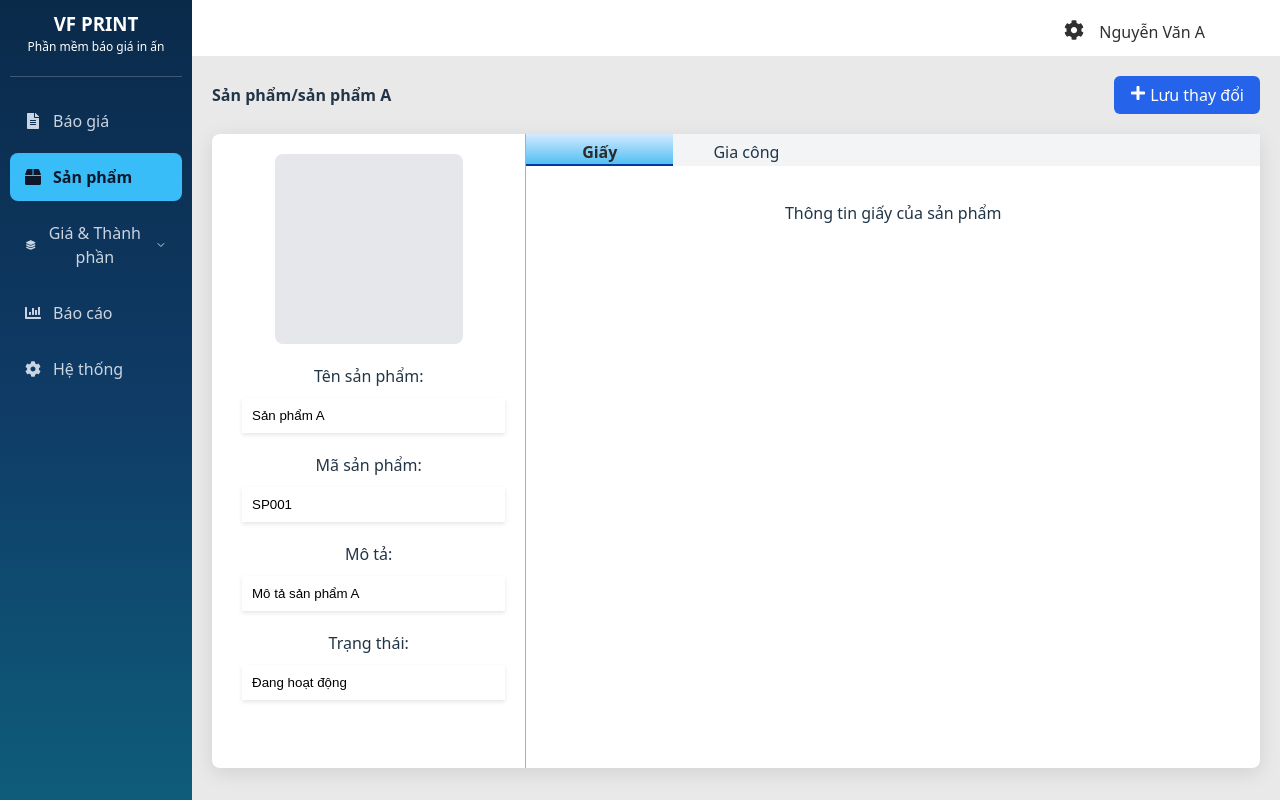
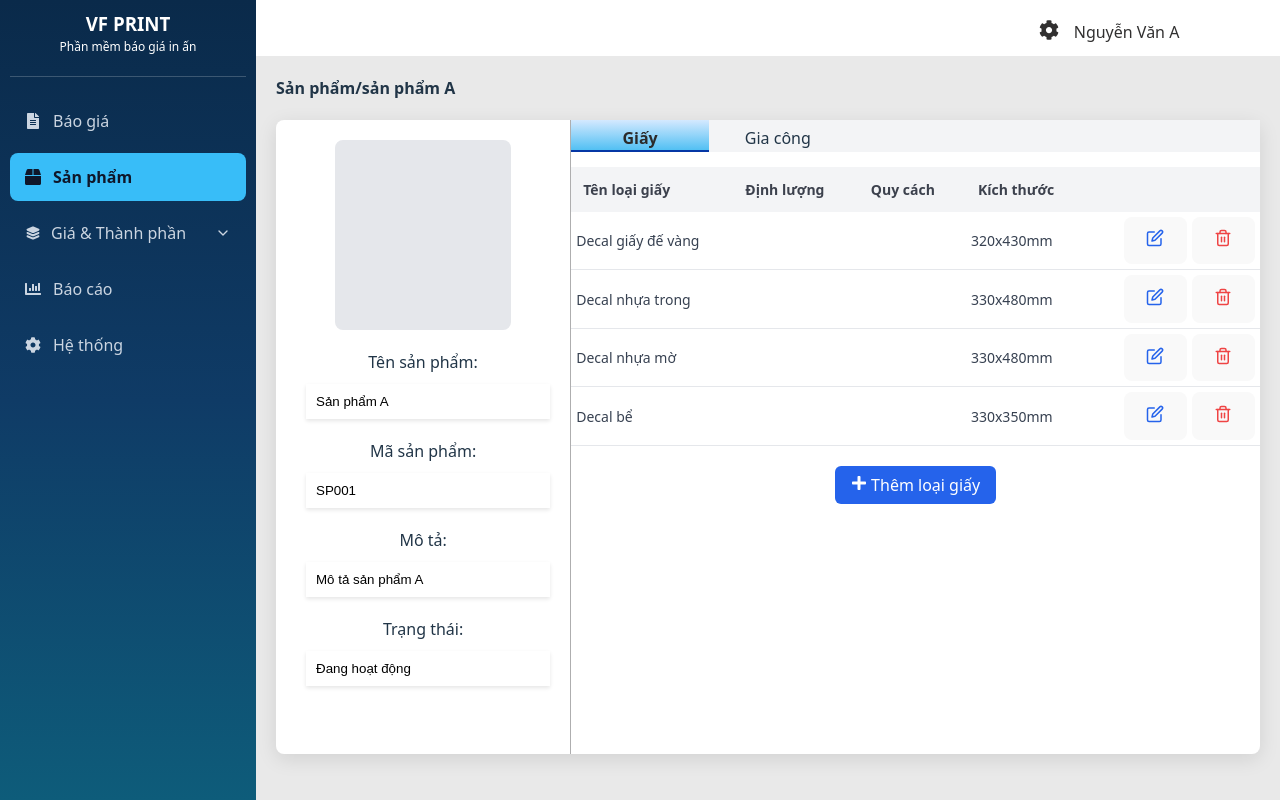
Before and after one commit to Robert-Ph/vfpricecal, a React (Vite) app in the folder VFPriceCal-User/: page /product/1 in a window 1280 px wide. Built offline with nearby package versions, Linux system fonts and the light colour scheme.

Commit message:
update product detail page: paper and processing

```diff
--- a/VFPriceCal-User/src/layout/Sidebar.tsx
+++ b/VFPriceCal-User/src/layout/Sidebar.tsx
@@ -10,7 +10,7 @@ const Sidebar = () => {
 
     return (
         <div className="sidebar">
-            <h3>VF PRINT</h3>
+            <h3 title="version 1.0">VF PRINT</h3>
             <p>Phần mềm báo giá in ấn</p>
 
             <hr />
--- a/VFPriceCal-User/src/layout/layout.scss
+++ b/VFPriceCal-User/src/layout/layout.scss
@@ -18,15 +18,15 @@ body,
 }
 
 .sidebar {
-  width: 15%;
+  width: 20%;
 }
 
 .main {
   // flex: 1;
   display: flex;
   flex-direction: column;
-  margin-left: 15%;
-  width: 85%;
+  margin-left: 20%;
+  width: 80%;
 }
 
 .nav {
@@ -35,7 +35,7 @@ body,
 }
 
 .topbar {
-  width: 85%;
+  width: 80%;
   margin-left: 15%;
 }
 
--- a/VFPriceCal-User/src/pages/ProductPage/ProductDetail/ProductDetail.tsx
+++ b/VFPriceCal-User/src/pages/ProductPage/ProductDetail/ProductDetail.tsx
@@ -1,6 +1,8 @@
 import "./productDetail.scss";
 import { FaPlus } from "react-icons/fa";
+import { FiEdit, FiTrash2 } from "react-icons/fi";
 import { useState } from "react";
+
 
 const ProductDetail = () => {
     const [activeTab, setActiveTab] = useState("paper");
@@ -9,7 +11,7 @@ const ProductDetail = () => {
         <div className="product-detail">
             <div className="product-header">
                 <h3>Sản phẩm/sản phẩm A</h3>
-                <button className="add-product-btn"> <FaPlus /> Lưu thay đổi</button>
+                {/* <button className="add-product-btn"> <FaPlus /> Lưu thay đổi</button> */}
             </div>
             <div className="product-detail-info">
                 <div className="product-info-basic">
@@ -43,8 +45,135 @@ const ProductDetail = () => {
                         <div className={`tab ${activeTab === "processing" ? "active" : ""}`} onClick={() => setActiveTab("processing")}>Gia công</div>
                     </div>
                     <div className="tab-content">
-                        {activeTab === "paper" && <p>Thông tin giấy của sản phẩm</p>}
-                        {activeTab === "processing" && <p>Thông tin gia công của sản phẩm</p>}
+                        {activeTab === "paper" &&
+                            <div className="product-paper-list">
+                               <div className="table">
+                                 <table className="paper-list">
+                                    <thead>
+                                         <tr>
+                                            <th>Tên loại giấy</th>
+                                            <th>Định lượng</th>
+                                            <th>Quy cách</th>
+                                            <th>Kích thước</th>
+                                            <th></th>
+                                        </tr>
+                                    </thead>
+                                    <tbody>
+                                        <tr>
+                                            <td>Decal giấy đế vàng</td>
+                                            <td></td>
+                                            <td></td>
+                                            <td>320x430mm</td>
+                                            <td className="action-buttons">
+                                                <button className=" icon edit-btn"><FiEdit /></button>
+                                                <button className=" icon delete-btn" ><FiTrash2 /></button>
+                                            </td>
+                                        </tr>
+
+                                         <tr>
+                                            <td>Decal nhựa trong</td>
+                                            <td></td>
+                                            <td></td>
+                                            <td>330x480mm</td>
+                                            <td className="action-buttons">
+                                                <button className=" icon edit-btn"><FiEdit /></button>
+                                                <button className=" icon delete-btn" ><FiTrash2 /></button>
+                                            </td>
+                                        </tr>
+                                         <tr>
+                                            <td>Decal nhựa mờ</td>
+                                            <td></td>
+                                            <td></td>
+                                            <td>330x480mm</td>
+                                            <td className="action-buttons">
+                                                <button className=" icon edit-btn"><FiEdit /></button>
+                                                <button className=" icon delete-btn" ><FiTrash2 /></button>
+                                            </td>
+                                        </tr>
+                                         <tr>
+                                            <td>Decal bể</td>
+                                            <td></td>
+                                            <td></td>
+                                            <td>330x350mm</td>
+                                            <td className="action-buttons">
+                                                <button className=" icon edit-btn"><FiEdit /></button>
+                                                <button className=" icon delete-btn" ><FiTrash2 /></button>
+                                            </td>
+                                        </tr>
+                                    </tbody>
+
+                                </table>
+                               </div>
+
+                                <button className="add-product-btn"><FaPlus/> Thêm loại giấy</button>
+                            </div>
+
+                        }
+                        {activeTab === "processing" &&
+                        <div className="product-paper-list">
+                            <div className="table">
+                                {/* <label htmlFor="">Cán màng</label> */}
+                                 <table className="paper-list">
+                                    <thead>
+                                         <tr>
+                                            <th>Tên gia công</th>
+                                            <th>Loại gia công</th>
+                                            <th>Quy cách</th>
+                                            <th>Đơn giá</th>
+                                            <th></th>
+                                        </tr>
+                                    </thead>
+                                    <tbody>
+                                        <tr>
+                                            <td>Màng nhiệt bóng</td>
+                                            <td>Cán màng</td>
+                                            <td>Tờ</td>
+                                            <td>1.000đ</td>
+                                            <td className="action-buttons">
+                                                <button className=" icon edit-btn"><FiEdit /></button>
+                                                <button className=" icon delete-btn" ><FiTrash2 /></button>
+                                            </td>
+                                        </tr>
+
+                                         <tr>
+                                            <td>Màng nhiệt mờ</td>
+                                            <td>Cán màng</td>
+                                            <td>Tờ</td>
+                                            <td>1.000đ</td>
+                                            <td className="action-buttons">
+                                                <button className=" icon edit-btn"><FiEdit /></button>
+                                                <button className=" icon delete-btn" ><FiTrash2 /></button>
+                                            </td>
+                                        </tr>
+
+                                        <tr>
+                                            <td>Bế demi</td>
+                                            <td>Bế</td>
+                                            <td>Tờ</td>
+                                            <td>1.000đ</td>
+                                            <td className="action-buttons">
+                                                <button className=" icon edit-btn"><FiEdit /></button>
+                                                <button className=" icon delete-btn" ><FiTrash2 /></button>
+                                            </td>
+                                        </tr>
+
+                                        <tr>
+                                            <td>Ép kim</td>
+                                            <td>Khác</td>
+                                            <td>Tờ</td>
+                                            <td>5.000đ</td>
+                                            <td className="action-buttons">
+                                                <button className=" icon edit-btn"><FiEdit /></button>
+                                                <button className=" icon delete-btn" ><FiTrash2 /></button>
+                                            </td>
+                                        </tr>
+                                    </tbody>
+
+                                </table>
+                                <button className="add-product-btn"><FaPlus/> Thêm loại giấy</button>
+                            </div>
+                        </div>
+                        }
                     </div>
                 </div>
             </div>
--- a/VFPriceCal-User/src/pages/ProductPage/ProductDetail/productDetail.scss
+++ b/VFPriceCal-User/src/pages/ProductPage/ProductDetail/productDetail.scss
@@ -5,17 +5,7 @@
     width: 100%;
     height: 100%;
 
-    .product-header {
-        display: flex;
-        justify-content: space-between;
-        align-items: center;
-        margin-bottom: 20px;
-
-        h3 {
-            font-size: 16px;
-            font-weight: 600;
-        }
-        .add-product-btn {
+  .add-product-btn {
             padding: 8px 16px;
             background-color: #3b82f6;
             background: #2563eb;
@@ -28,6 +18,17 @@
                 background-color: #2563eb;
             }
         }
+    .product-header {
+        display: flex;
+        justify-content: space-between;
+        align-items: center;
+        margin-bottom: 20px;
+
+        h3 {
+            font-size: 16px;
+            font-weight: 600;
+        }
+
     }
 
     .product-detail-info {
@@ -101,7 +102,6 @@
             .tabs {
                 display: flex;
                 height: 5%;
-                margin-bottom: 20px;
                 background: #f3f4f6;
 
                 .tab {
@@ -118,6 +118,77 @@
                     }
                 }
             }
+
+            .tab-content{
+
+                table {
+                width: 100%;
+                align-content: center;
+                margin-bottom: 20px;
+                border-collapse: collapse;
+
+                thead {
+                    background-color: #f3f4f6;
+
+                    th {
+                        padding: 12px;
+                        text-align: left;
+                        font-size: 14px;
+                        color: #3c414d;
+                    }
+                }
+
+
+
+                tbody {
+                    tr {
+                        border-bottom: 1px solid #e5e7eb;
+                        text-align: left;
+
+                        &:hover {
+                            background-color: #739bf0;
+                        }
+
+                        td {
+                            padding: 5px;
+                            font-size: 14px;
+                            color: #374151;
+                        }
+
+                        .action-buttons {
+                            display: flex;
+                            gap: 5px;
+                            align-items: center;
+                            justify-content: right;
+                        }
+
+                        .icon {
+                            cursor: pointer;
+                            font-size: 18px;
+                            transition: 0.2s;
+                        }
+
+                        .icon.edit-btn {
+                            color: #2563eb;
+                        }
+
+                        .icon.edit-btn:hover {
+                            color: #1d4ed8;
+                            transform: scale(1.1);
+                        }
+
+                        .icon.delete-btn {
+                            color: #ef4444;
+                        }
+
+                        .icon.delete-btn:hover {
+                            color: #dc2626;
+                            transform: scale(1.1);
+                        }
+                    }
+                }
+            }
+            }
         }
     }
 }
--- a/VFPriceCal-User/src/pages/QuotationPage/quotationPage.scss
+++ b/VFPriceCal-User/src/pages/QuotationPage/quotationPage.scss
@@ -41,6 +41,7 @@
         width: 100%;
         height: 100%;
         padding-top: 5px;
+        padding-bottom: 10px;
         background: rgb(255, 255, 255);
 
         .form-name,
@@ -53,7 +54,7 @@
         .form-die-cutting {
             display: flex;
             align-items: center;
-            padding: 1%;
+            padding: 3px;
 
             label {
                 font-size: 16px;
@@ -201,7 +202,7 @@
 
     .total-price {
         width: 100%;
-        height: 10%;
+        height: 15%;
         display: flex;
         align-items: center;
         justify-content: center;
```
